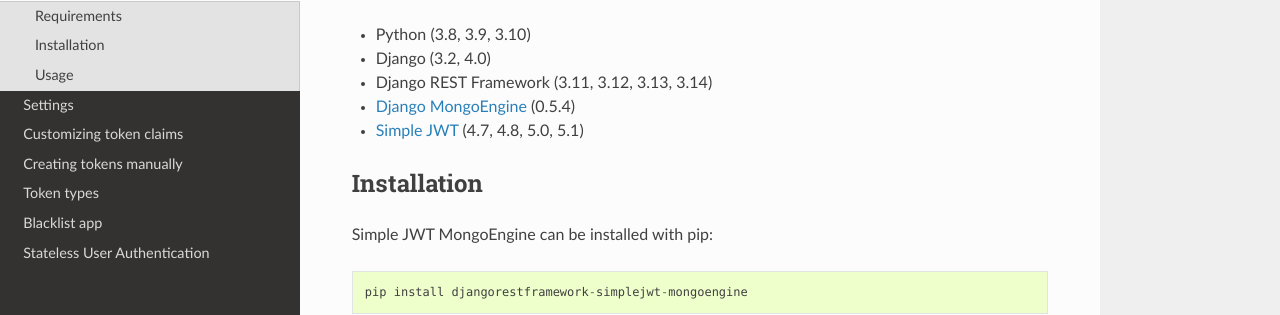
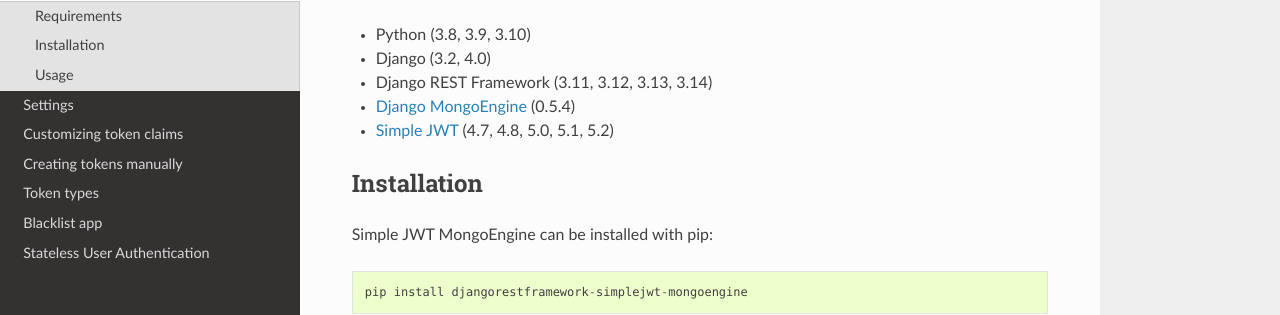
Before and after one commit to ngocngoan/djangorestframework-simplejwt-mongoengine, a Sphinx documentation site: the page built from docs/getting_started.rst, in a window 1280 px wide and 900 px high. Shown: the part 193-508 px from the top of the window. Built offline with Sphinx 7.4.7 and the Read the Docs theme 2.0.0, drawn with Linux system fonts in a browser that asks for light colours.

Commit message:
update Docs

```diff
--- a/docs/getting_started.rst
+++ b/docs/getting_started.rst
@@ -10,7 +10,7 @@
 * Django (3.2, 4.0)
 * Django REST Framework (3.11, 3.12, 3.13, 3.14)
 * `Django MongoEngine`_ (0.5.4)
-* `Simple JWT`_ (4.7, 4.8, 5.0, 5.1)
+* `Simple JWT`_ (4.7, 4.8, 5.0, 5.1, 5.2)
 
 .. _MongoEngine: https://mongoengine-odm.readthedocs.io
 .. _Django MongoEngine: https://github.com/MongoEngine/django-mongoengine
```
